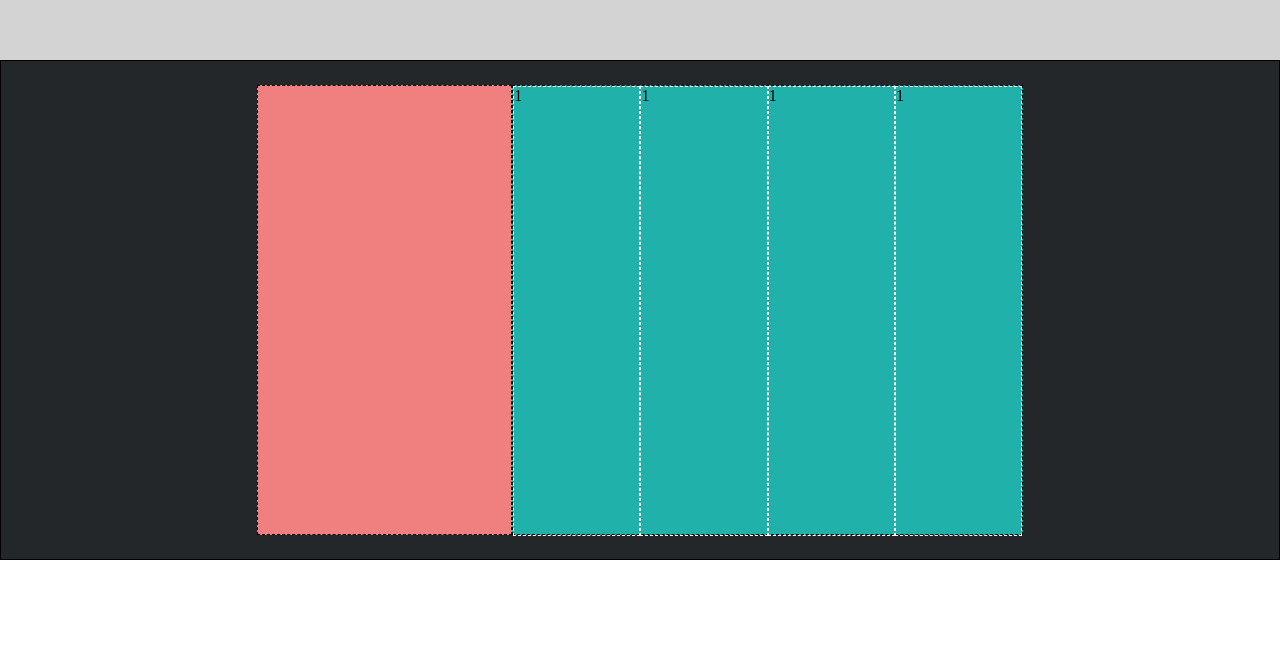
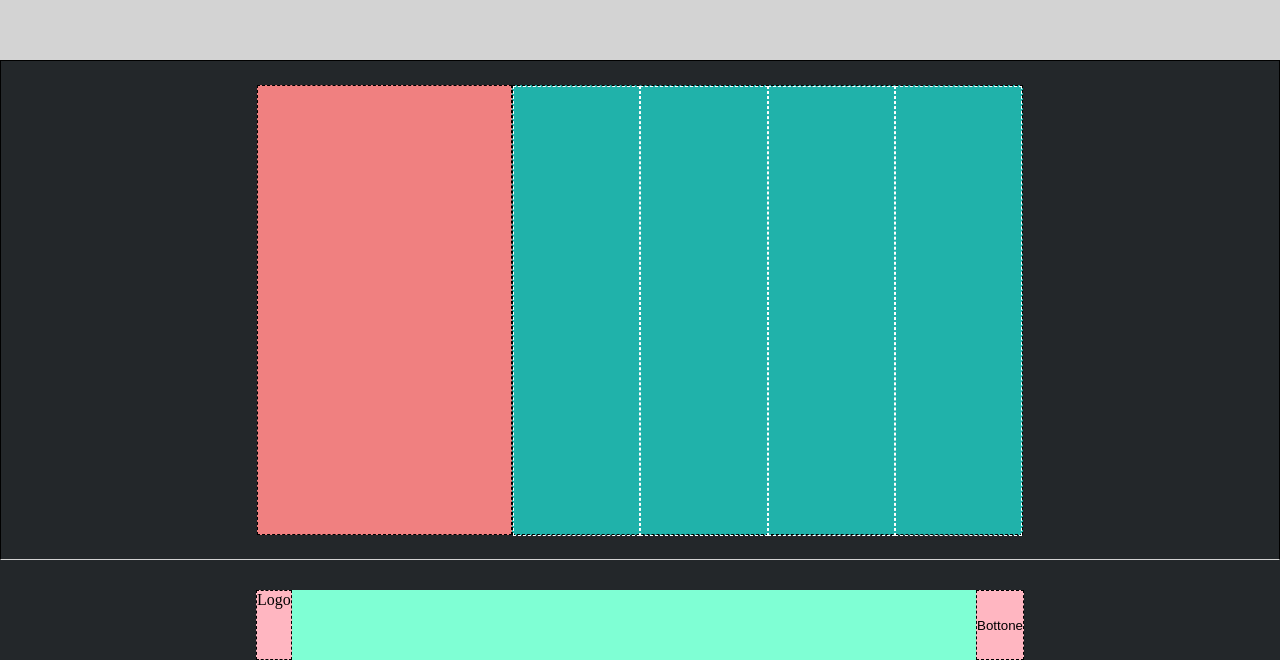
Before and after one commit to andreaconv/htmlcss-struttura-discord, a plain HTML site: page index.html in a window 1280 px wide. Shown: the part 2910-3570 px from the top of the page. Before the commit the page ends 3470 px from the top, so only its background shows below. Drawn offline with Linux system fonts and the light colour scheme.

Commit message:
fine lavoro

```diff
--- a/CSS/style.css
+++ b/CSS/style.css
@@ -142,6 +142,7 @@ main .sfondo-grande .verde{
 
 main .sfondo.scuro{
   background-color: #23272a;
+  border-bottom: 1px solid lightgray;
 }
 
 main .sfondo .content-rosa{
@@ -168,10 +169,25 @@ main .sfondo .content-celeste .row .col{
   height: 450px;
 }
 
-
-
                 /*FINE SCURO*/
 
+/* FINE MAIN */
 
+/* INIZIO FOOTER */
 
-/* FINE MAIN */
+footer .sfondo.scuro{
+  align-items: flex-end;
+  background-color: #23272a;
+  height: 100px;
+}
+
+footer .container{
+  justify-content: space-between;
+  height: 70%;
+  background-color: #7fffd4;
+}
+
+footer .border{
+  background-color: #ffb6c1;
+}
+/* FINE FOOTER */
--- a/index.html
+++ b/index.html
@@ -86,10 +86,10 @@
 
           <div class="row">
 
-            <div class="col">1</div>
-            <div class="col">1</div>
-            <div class="col">1</div>
-            <div class="col">1</div>
+            <div class="col"></div>
+            <div class="col"></div>
+            <div class="col"></div>
+            <div class="col"></div>
 
           </div>
 
@@ -99,8 +99,22 @@
 
     </section>
 
+  </main>
 
-  </main>
+  <footer>
+
+    <div class="sfondo scuro flex">
+
+      <div class="container flex ">
+
+        <div class="border">Logo</div>
+        <button class="border">Bottone</button>
+
+      </div>
+
+    </div>
+
+  </footer>
 
 </body>
 </html>
```
